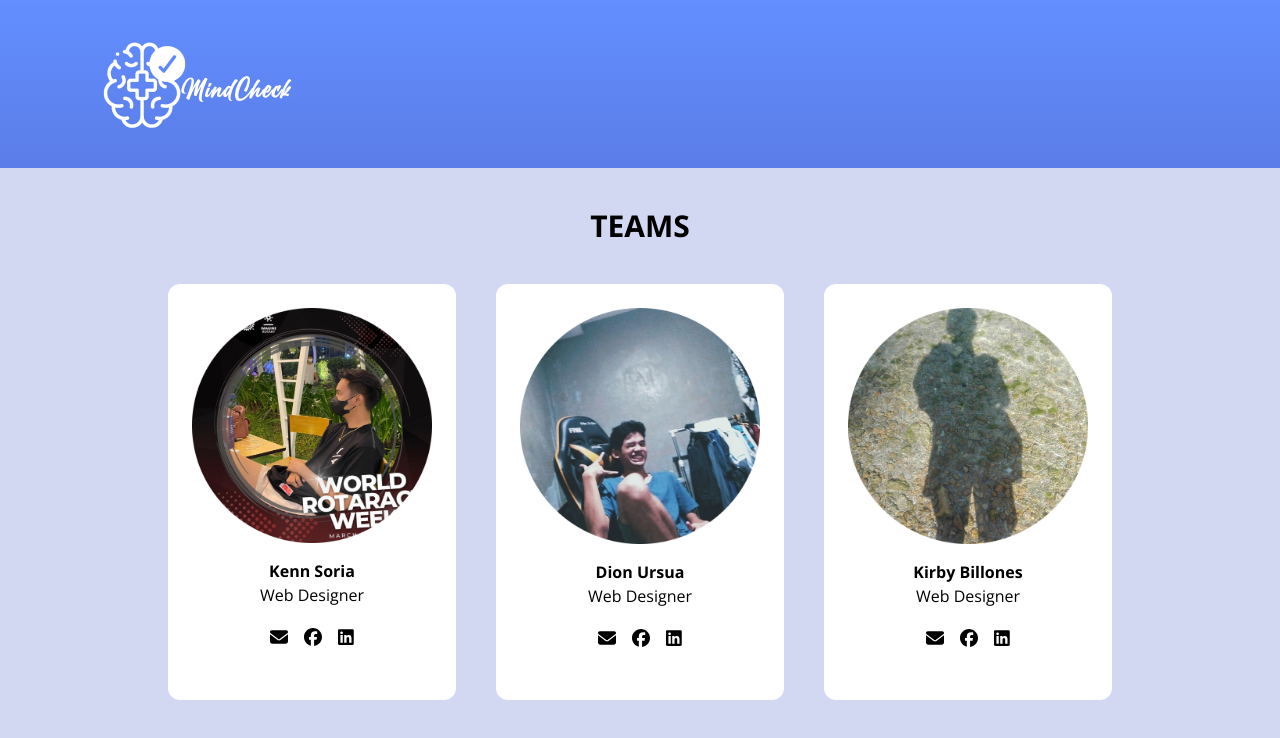
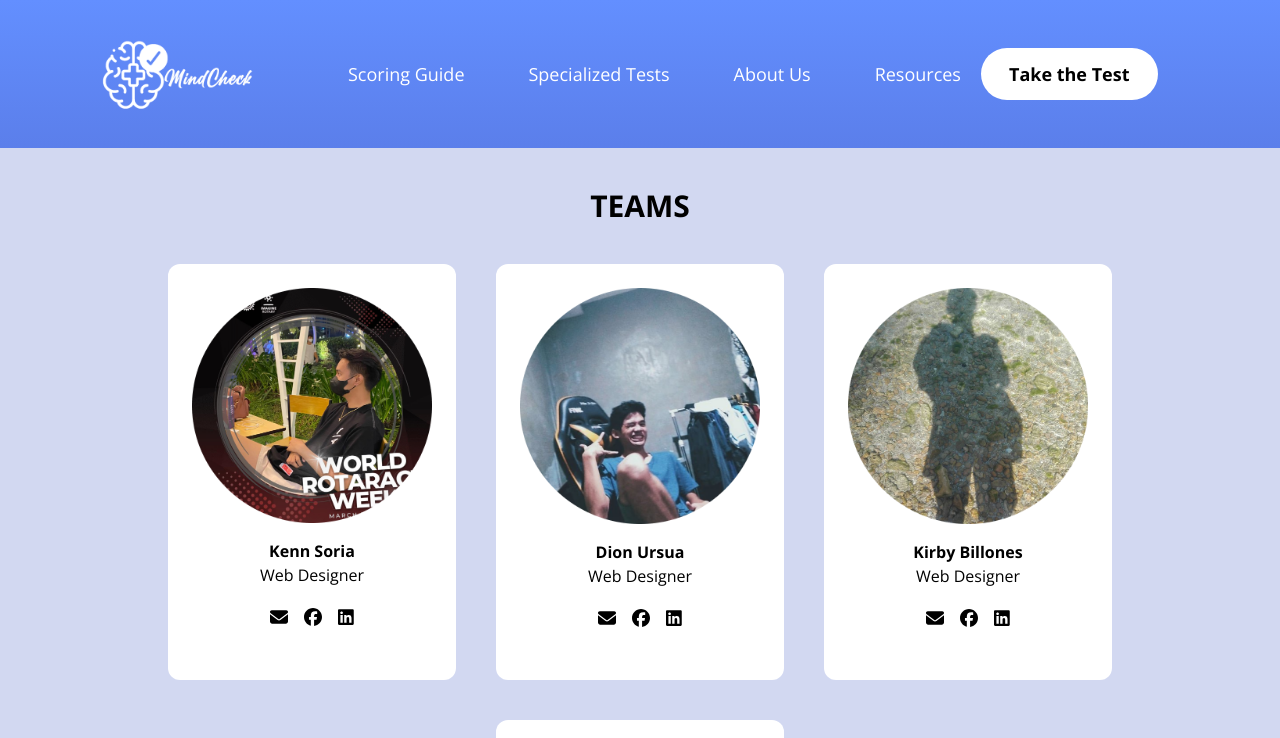
Before and after one commit to kabi02/softeng-mindcheck, a React (Vite) app: page /about-us in a window 1280 px wide. Shown: the top 738 px of the page. Built offline with nearby package versions, Linux system fonts and the light colour scheme.

Commit message:
responsive navbar

```diff
--- a/src/Header.jsx
+++ b/src/Header.jsx
@@ -2,22 +2,48 @@
 import {Link} from 'react-router-dom' // Act as <a href>
 import img from './assets/logo.png' // navbar logo
 import Li from './components/Li';
-import { useState } from "react"; // for the state of hamburger menu
+import { useState, useEffect } from "react";
 // for the icons
 import { FontAwesomeIcon } from "@fortawesome/react-fontawesome";
 import { faBars, faTimes } from "@fortawesome/free-solid-svg-icons";
 
+// Added a custom hook to get the window width
+const useWindowWidth = () => {
+  const [windowWidth, setWindowWidth] = useState(window.innerWidth);
+  useEffect(() => {
+    const handleResize = () => {
+      setWindowWidth(window.innerWidth);
+    };
+    window.addEventListener("resize", handleResize);
+    return () => {
+      window.removeEventListener("resize", handleResize);
+    };
+  }, []);
+  return windowWidth;
+};
+
 export default function Header() {
-  // Added a state variable to toggle the navbar menu
-  const [showMenu, setShowMenu] = useState(false);
+  const breakpoint = 960; // in mobile view if in lg screen size
+  const windowWidth = useWindowWidth(); // get window width
 
-  // Added a function to handle the click event on the hamburger icon
+  const [showMenu, setShowMenu] = useState(false); // for showing or hiding the navabr
+
+  // when clicking the hamburger menu
   const handleMenuClick = () => {
     setShowMenu(!showMenu);
   };
 
+  // always show the navbar when screen size > 960px
+  useEffect(() => {
+    if (windowWidth > breakpoint) {
+      setShowMenu(true);
+    } else {
+      setShowMenu(false);
+    }
+  }, [windowWidth]);
+
   return (
-    <div className="flex lg:flex-row flex-col xl:px-16 px-0 pb-10 lg:pb-0 justify-between">
+    <div className="flex lg:flex-row flex-col xl:px-16 px-0 justify-between">
       <div className="flex justify-between lg:w-auto w-[90%] lg:m-9 mx-auto my-5 items-center">
         <Link to="/">
           <img src={img} alt="" className="lg:w-full w-10/12" />
@@ -28,7 +54,7 @@ export default function Header() {
             className="navbar-burger flex items-center text-black p-3"
             onClick={handleMenuClick}
           >
-            {/* Changed the icon depending on the showMenu state */}
+            {/* X icon if the menu is showing, hamburger menu if the menu is not yet shown */}
             <FontAwesomeIcon
               icon={showMenu ? faTimes : faBars}
               className="sm:text-3xl text-xl text-white"
@@ -36,7 +62,7 @@ export default function Header() {
           </button>
         </div>
       </div>
-      {/* Added a conditional rendering for the navbar menu */}
+      {/* Show if showMenu is true */}
       {showMenu && (
         <div className="w-full order-2 lg:text-lg text-base flex lg:flex-row flex-col justify-between xl:justify-center items-center text-center 2xl:gap-16 gap-5 lg:px-9 mx-auto">
           <ul className="flex lg:flex-row flex-col font-open-sans xl:gap-16 lg:gap-7 gap-2 text-white">
@@ -45,7 +71,7 @@ export default function Header() {
             <Li text="About Us" link="/about-us" />
             <Li text="Resources" link="/resources" />
           </ul>
-          <div className="order-2 max-lg:mb-10">
+          <div className="order-2 lg:mb-0 mb-10">
             <Link to="/what-is-dsm-5-tr">
               <button
                 type="button"
--- a/src/index.css
+++ b/src/index.css
@@ -8,6 +8,12 @@ html {
     border-spacing: 10px;
     margin: 90px;
 }
+/* to show navbar menu in lg screens */
+@media screen and (min-width: 1024px) {
+    .w-full.order-2.lg:text-lg.flex.lg:flex-row.justify-between.xl:justify-center.items-center.text-center.gap-16 {
+      display: flex !important;
+    }
+  }
 
 @tailwind base;
 @tailwind utilities;
```
